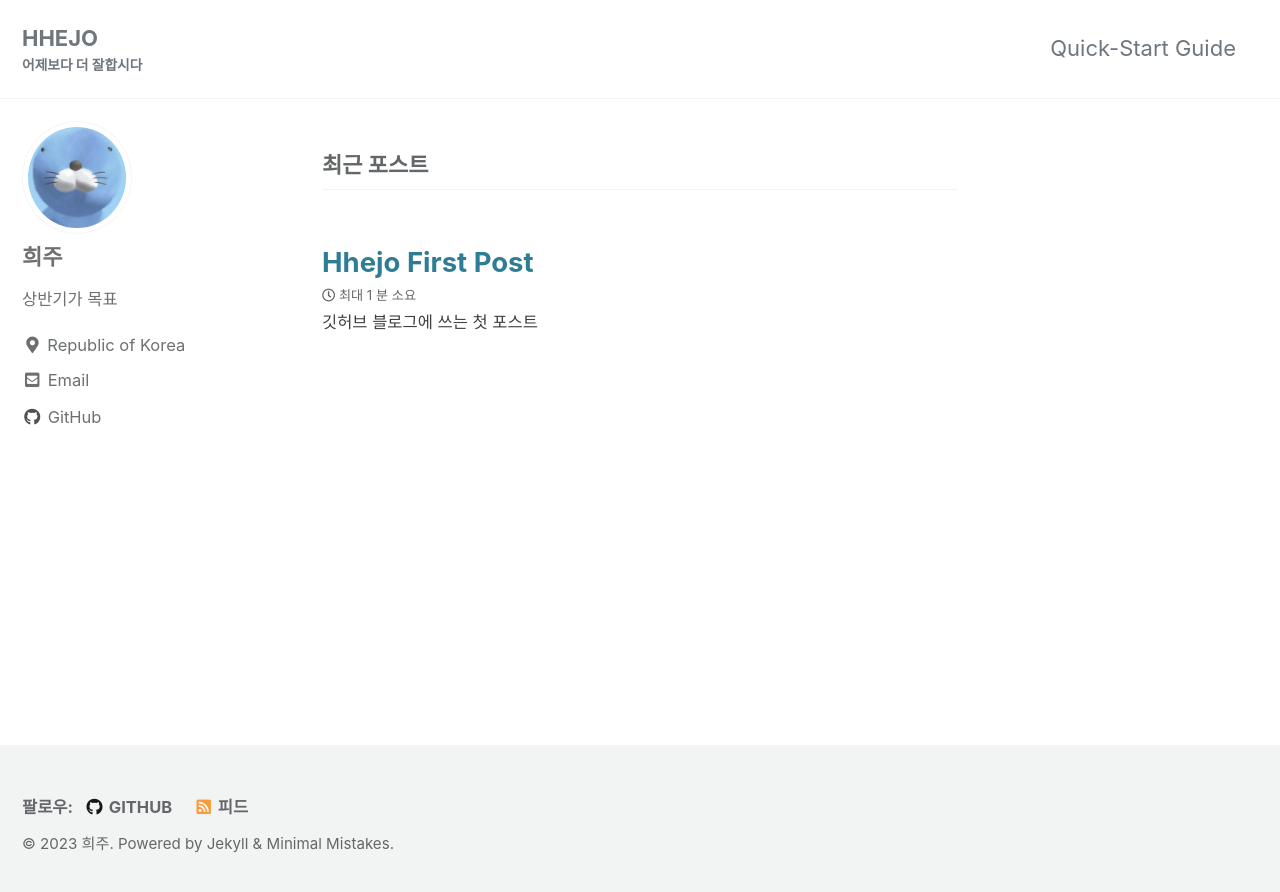
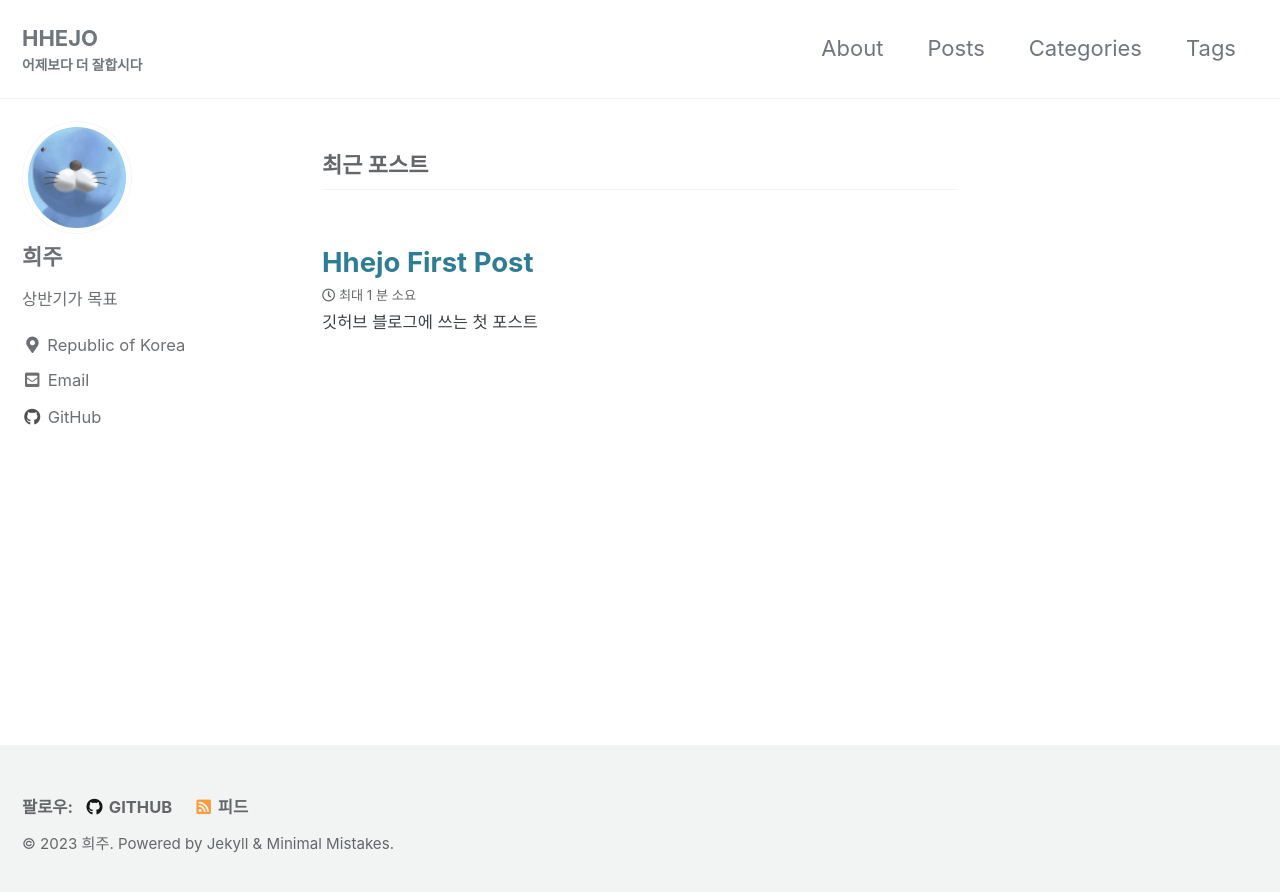
Before and after one commit to hhejo/hhejo-github-io-backup, a Jekyll site: the page built from index.html, in a window 1280 px wide. Shown: the top 892 px of the page. Built offline with Jekyll 4.4.1, drawn with Linux system fonts in a browser that asks for light colours; cached includes are drawn as plain includes; the list of posts is cut into pages by our own code.

Commit message:
navigation.yml

```diff
--- a/_data/navigation.yml
+++ b/_data/navigation.yml
@@ -1,7 +1,13 @@
 # main links
 main:
-  - title: "Quick-Start Guide"
-    url: https://mmistakes.github.io/minimal-mistakes/docs/quick-start-guide/
+  - title: "About"
+    url: /about/
+  - title: "Posts"
+    url: /year-archive/
+  - title: "Categories"
+    url: /categories/
+  - title: "Tags"
+    url: /tags/
   # - title: "About"
   #   url: https://mmistakes.github.io/minimal-mistakes/about/
   # - title: "Sample Posts"
```
